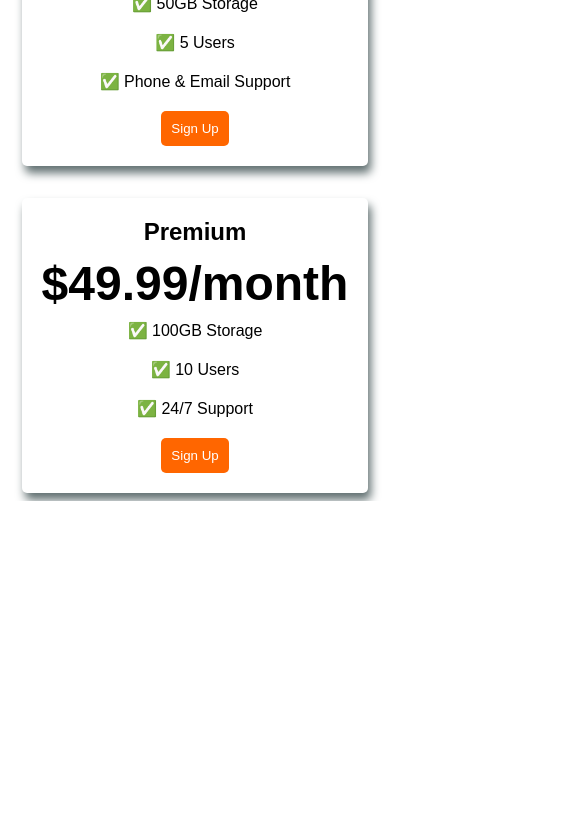
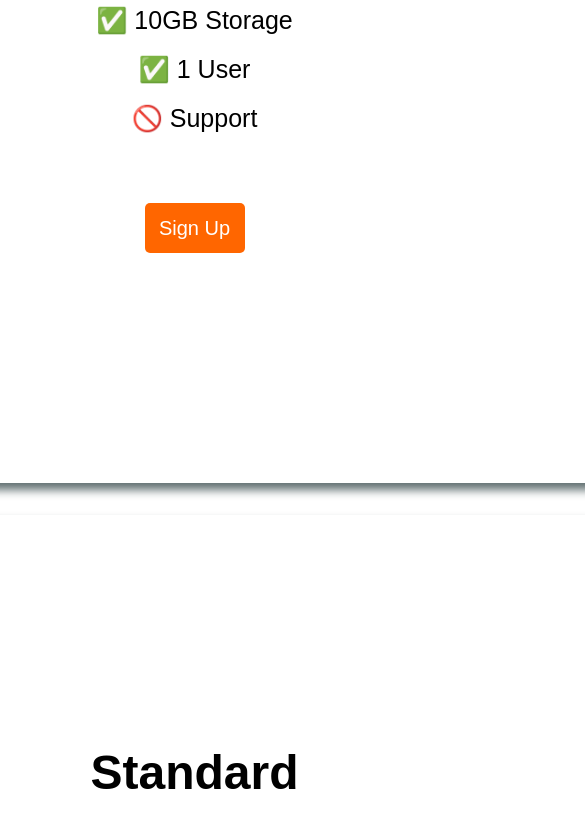
Before and after one commit to Tylerdude-877/Plan, a plain HTML site: page index.html in a window 390 px wide. Shown: the part 464-1281 px from the top of the page, 585 px wide, since content can reach past the window. Before the commit the page ends 965 px from the top, so only its background shows below. Drawn offline with Linux system fonts and the light colour scheme; a web font is replaced by a local one.

Commit message:
Add files via upload

```diff
--- a/index.html
+++ b/index.html
@@ -60,12 +60,38 @@
       color: rgb(51, 8, 30);
     }
 
+
+
     /* Hint: What can you do with a media query and flexbox? */
-    @media (max-width: 1250px) {
+    @media (max-width: 1240px) {
       .pricing-container{
         flex-direction: column;
         height: 100%;
+        margin: 35px 1px 100px 0px;
       }
+      .pricing-plan{
+       padding: 230px;
+      }
+      .plan-title{
+        font-size: 48px;
+        margin-bottom: 20px;
+      }
+      .plan-price{
+        font-size: 96px;
+        margin-left: -150px;
+        margin-bottom: 20px;
+      }
+      .plan-features{
+        font-size: 25px;
+        margin-bottom: 70px;
+      }
+      .plan-button{
+        width: 100px;
+        height: 50px;
+        font-size: 20px;
+      }
+
+
     }
   </style>
 </head>
```
